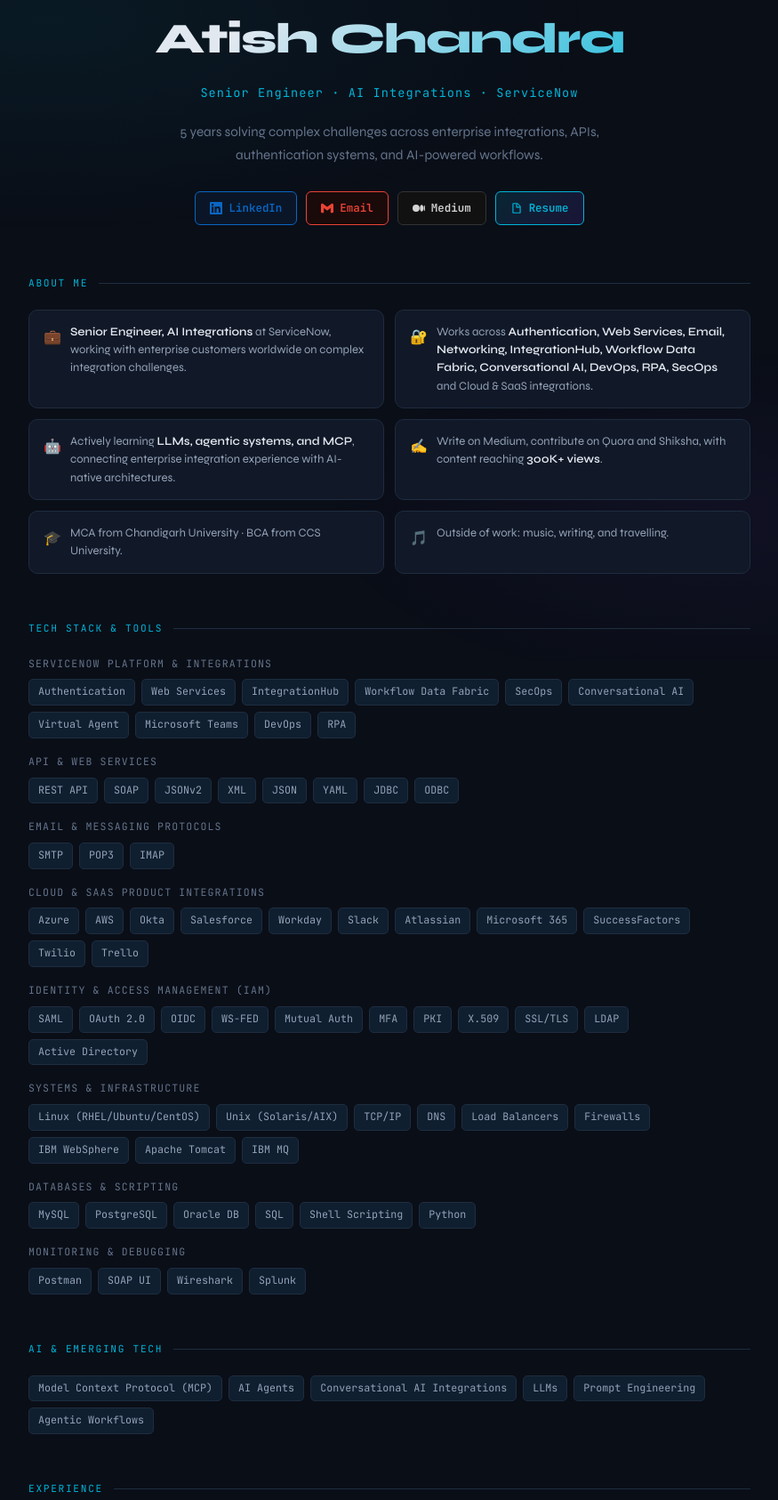
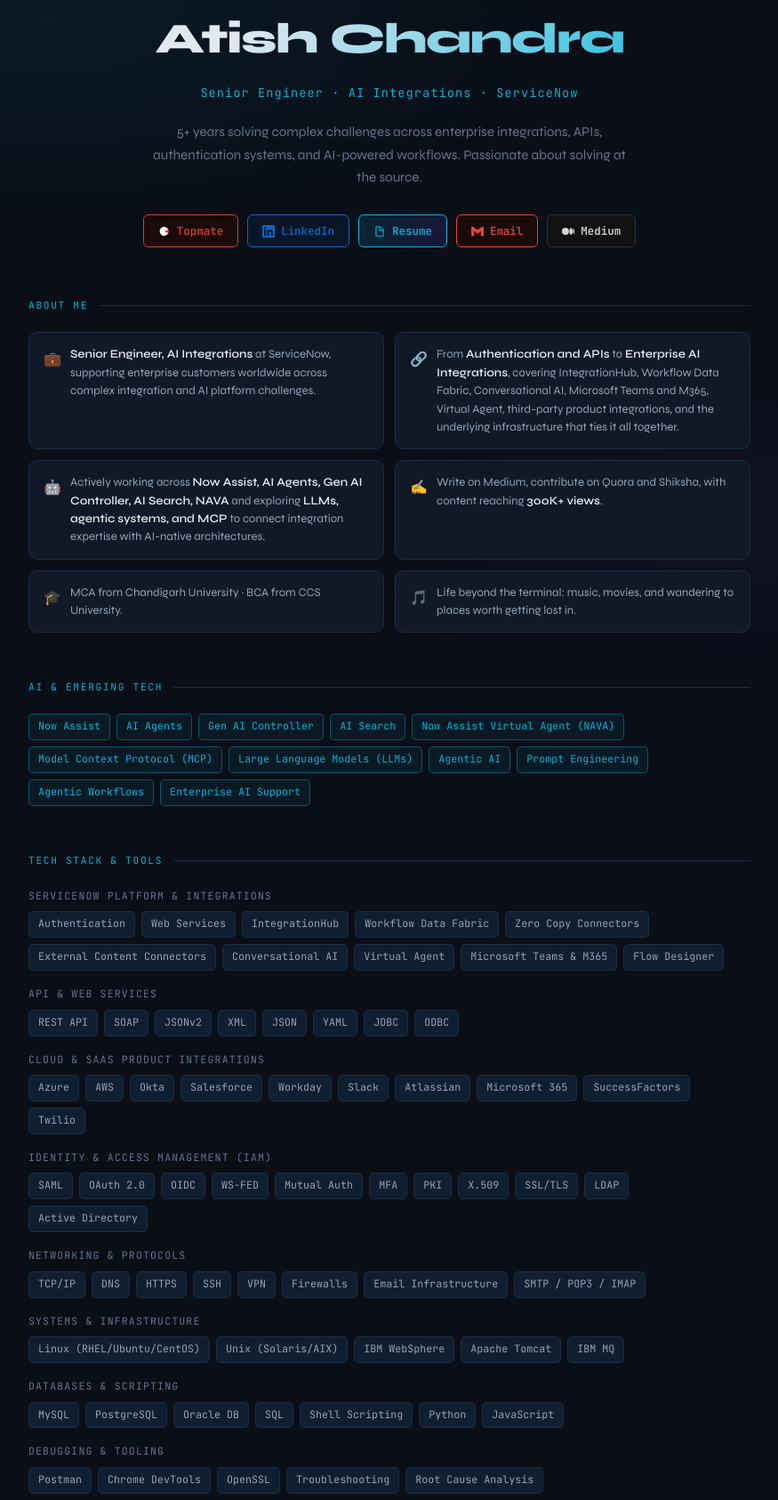
Before and after one commit to atishchandra/Profile, a plain HTML site: page index.html in a window 1280 px wide. Shown: the part 57-1743 px from the top of the page at 89% size, without its empty margins (202-1077 px from the left). Drawn offline with Linux system fonts and the light colour scheme.

Commit message:
Update index.html

```diff
--- a/index.html
+++ b/index.html
@@ -74,7 +74,7 @@
     .header .tagline {
       color: var(--muted);
       font-size: 0.95rem;
-      max-width: 520px;
+      max-width: 540px;
       margin: 0 auto 28px;
     }
 
@@ -104,9 +104,8 @@
     .badge.gmail    { background: #1a0a0a; color: #EA4335; border-color: #EA4335; }
     .badge.medium   { background: #111;    color: #d4d4d4; border-color: #333; }
     .badge.resume   { background: linear-gradient(135deg, rgba(0,180,216,0.15), rgba(124,58,237,0.15)); color: var(--accent); border-color: var(--accent); }
+    .badge.topmate  { background: #1a0a0a; color: #d93b2a; border-color: #d93b2a; }
     .badge svg { width: 14px; height: 14px; fill: currentColor; flex-shrink: 0; }
-
-
 
     section { margin-bottom: 52px; }
 
@@ -173,6 +172,11 @@
       transition: border-color 0.2s, color 0.2s;
     }
     .tag:hover { border-color: var(--accent); color: var(--accent); }
+    .tag.highlight {
+      border-color: rgba(0,180,216,0.4);
+      color: var(--accent);
+      background: rgba(0,180,216,0.07);
+    }
 
     .exp-item {
       border-left: 2px solid var(--border);
@@ -247,6 +251,7 @@
     .container > *:nth-child(4) { animation-delay: 0.35s; }
     .container > *:nth-child(5) { animation-delay: 0.42s; }
     .container > *:nth-child(6) { animation-delay: 0.49s; }
+    .container > *:nth-child(7) { animation-delay: 0.56s; }
   </style>
 </head>
 <body>
@@ -255,12 +260,24 @@
   <header class="header">
     <h1>Atish Chandra</h1>
     <p class="role">Senior Engineer &middot; AI Integrations &middot; ServiceNow</p>
-    <p class="tagline">5 years solving complex challenges across enterprise integrations, APIs, authentication systems, and AI-powered workflows.</p>
+    <p class="tagline">5+ years solving complex challenges across enterprise integrations, APIs, authentication systems, and AI-powered workflows. Passionate about solving at the source.</p>
 
     <div class="badges">
+      <a class="badge topmate" href="https://topmate.io/atish_chandra" target="_blank">
+        <svg viewBox="0 0 24 24" xmlns="http://www.w3.org/2000/svg">
+          <circle cx="12" cy="12" r="11" fill="#111111"/>
+          <circle cx="12" cy="12" r="8.5" fill="#d93b2a"/>
+          <path d="M12 12 L19 8.5 A8.5 8.5 0 1 0 19 15.5 Z" fill="white"/>
+        </svg>
+        Topmate
+      </a>
       <a class="badge linkedin" href="https://www.linkedin.com/in/atishchandra/" target="_blank">
         <svg viewBox="0 0 24 24"><path d="M20.447 20.452h-3.554v-5.569c0-1.328-.027-3.037-1.852-3.037-1.853 0-2.136 1.445-2.136 2.939v5.667H9.351V9h3.414v1.561h.046c.477-.9 1.637-1.85 3.37-1.85 3.601 0 4.267 2.37 4.267 5.455v6.286zM5.337 7.433a2.062 2.062 0 01-2.063-2.065 2.064 2.064 0 112.063 2.065zm1.782 13.019H3.555V9h3.564v11.452zM22.225 0H1.771C.792 0 0 .774 0 1.729v20.542C0 23.227.792 24 1.771 24h20.451C23.2 24 24 23.227 24 22.271V1.729C24 .774 23.2 0 22.222 0h.003z"/></svg>
         LinkedIn
+      </a>
+      <a class="badge resume" href="./Atish_Chandra_Resume.pdf" target="_blank">
+        <svg viewBox="0 0 24 24"><path d="M14 2H6a2 2 0 00-2 2v16a2 2 0 002 2h12a2 2 0 002-2V8l-6-6zm-1 1.5L18.5 9H13V3.5zM6 20V4h5v7h7v9H6z"/></svg>
+        Resume
       </a>
       <a class="badge gmail" href="javascript:void(0)" onclick="window.location.href='mai'+'lto:atishchandra2000'+'@'+'gmail.com'">
         <svg viewBox="0 0 24 24"><path d="M24 5.457v13.909c0 .904-.732 1.636-1.636 1.636h-3.819V11.73L12 16.64l-6.545-4.91v9.273H1.636A1.636 1.636 0 010 19.366V5.457c0-2.023 2.309-3.178 3.927-1.964L5.455 4.64 12 9.548l6.545-4.91 1.528-1.145C21.69 2.28 24 3.434 24 5.457z"/></svg>
@@ -269,10 +286,6 @@
       <a class="badge medium" href="https://medium.com/@atishchandra2000" target="_blank">
         <svg viewBox="0 0 24 24"><path d="M13.54 12a6.8 6.8 0 01-6.77 6.82A6.8 6.8 0 010 12a6.8 6.8 0 016.77-6.82A6.8 6.8 0 0113.54 12zM20.96 12c0 3.54-1.51 6.42-3.38 6.42-1.87 0-3.39-2.88-3.39-6.42s1.52-6.42 3.39-6.42 3.38 2.88 3.38 6.42M24 12c0 3.17-.53 5.75-1.19 5.75-.66 0-1.19-2.58-1.19-5.75s.53-5.75 1.19-5.75C23.47 6.25 24 8.83 24 12z"/></svg>
         Medium
-      </a>
-      <a class="badge resume" href="./Atish_Chandra_Resume.pdf" target="_blank">
-        <svg viewBox="0 0 24 24"><path d="M14 2H6a2 2 0 00-2 2v16a2 2 0 002 2h12a2 2 0 002-2V8l-6-6zm-1 1.5L18.5 9H13V3.5zM6 20V4h5v7h7v9H6z"/></svg>
-        Resume
       </a>
     </div>
 
@@ -283,15 +296,15 @@
     <div class="about-grid">
       <div class="about-item">
         <span class="icon">💼</span>
-        <p><strong>Senior Engineer, AI Integrations</strong> at ServiceNow, working with enterprise customers worldwide on complex integration challenges.</p>
+        <p><strong>Senior Engineer, AI Integrations</strong> at ServiceNow, supporting enterprise customers worldwide across complex integration and AI platform challenges.</p>
       </div>
       <div class="about-item">
-        <span class="icon">🔐</span>
-        <p>Works across <strong>Authentication, Web Services, Email, Networking, IntegrationHub, Workflow Data Fabric, Conversational AI, DevOps, RPA, SecOps</strong> and Cloud &amp; SaaS integrations.</p>
+        <span class="icon">🔗</span>
+        <p>From <strong>Authentication and APIs</strong> to <strong>Enterprise AI Integrations</strong>, covering IntegrationHub, Workflow Data Fabric, Conversational AI, Microsoft Teams and M365, Virtual Agent, third-party product integrations, and the underlying infrastructure that ties it all together.</p>
       </div>
       <div class="about-item">
         <span class="icon">🤖</span>
-        <p>Actively learning <strong>LLMs, agentic systems, and MCP</strong>, connecting enterprise integration experience with AI-native architectures.</p>
+        <p>Actively working across <strong>Now Assist, AI Agents, Gen AI Controller, AI Search, NAVA</strong> and exploring <strong>LLMs, agentic systems, and MCP</strong> to connect integration expertise with AI-native architectures.</p>
       </div>
       <div class="about-item">
         <span class="icon">✍️</span>
@@ -303,7 +316,26 @@
       </div>
       <div class="about-item">
         <span class="icon">🎵</span>
-        <p>Outside of work: music, writing, and travelling.</p>
+        <p>Life beyond the terminal: music, movies, and wandering to places worth getting lost in.</p>
+      </div>
+    </div>
+  </section>
+
+  <section>
+    <div class="section-title">AI &amp; Emerging Tech</div>
+    <div class="stack-group">
+      <div class="tags">
+        <span class="tag highlight">Now Assist</span>
+        <span class="tag highlight">AI Agents</span>
+        <span class="tag highlight">Gen AI Controller</span>
+        <span class="tag highlight">AI Search</span>
+        <span class="tag highlight">Now Assist Virtual Agent (NAVA)</span>
+        <span class="tag highlight">Model Context Protocol (MCP)</span>
+        <span class="tag highlight">Large Language Models (LLMs)</span>
+        <span class="tag highlight">Agentic AI</span>
+        <span class="tag highlight">Prompt Engineering</span>
+        <span class="tag highlight">Agentic Workflows</span>
+        <span class="tag highlight">Enterprise AI Support</span>
       </div>
     </div>
   </section>
@@ -314,7 +346,16 @@
     <div class="stack-group">
       <div class="stack-label">ServiceNow Platform &amp; Integrations</div>
       <div class="tags">
-        <span class="tag">Authentication</span><span class="tag">Web Services</span><span class="tag">IntegrationHub</span><span class="tag">Workflow Data Fabric</span><span class="tag">SecOps</span><span class="tag">Conversational AI</span><span class="tag">Virtual Agent</span><span class="tag">Microsoft Teams</span><span class="tag">DevOps</span><span class="tag">RPA</span>
+        <span class="tag">Authentication</span>
+        <span class="tag">Web Services</span>
+        <span class="tag">IntegrationHub</span>
+        <span class="tag">Workflow Data Fabric</span>
+        <span class="tag">Zero Copy Connectors</span>
+        <span class="tag">External Content Connectors</span>
+        <span class="tag">Conversational AI</span>
+        <span class="tag">Virtual Agent</span>
+        <span class="tag">Microsoft Teams &amp; M365</span>
+        <span class="tag">Flow Designer</span>
       </div>
     </div>
 
@@ -326,16 +367,9 @@
     </div>
 
     <div class="stack-group">
-      <div class="stack-label">Email &amp; Messaging Protocols</div>
-      <div class="tags">
-        <span class="tag">SMTP</span><span class="tag">POP3</span><span class="tag">IMAP</span>
-      </div>
-    </div>
-
-    <div class="stack-group">
       <div class="stack-label">Cloud &amp; SaaS Product Integrations</div>
       <div class="tags">
-        <span class="tag">Azure</span><span class="tag">AWS</span><span class="tag">Okta</span><span class="tag">Salesforce</span><span class="tag">Workday</span><span class="tag">Slack</span><span class="tag">Atlassian</span><span class="tag">Microsoft 365</span><span class="tag">SuccessFactors</span><span class="tag">Twilio</span><span class="tag">Trello</span>
+        <span class="tag">Azure</span><span class="tag">AWS</span><span class="tag">Okta</span><span class="tag">Salesforce</span><span class="tag">Workday</span><span class="tag">Slack</span><span class="tag">Atlassian</span><span class="tag">Microsoft 365</span><span class="tag">SuccessFactors</span><span class="tag">Twilio</span>
       </div>
     </div>
 
@@ -347,34 +381,33 @@
     </div>
 
     <div class="stack-group">
+      <div class="stack-label">Networking &amp; Protocols</div>
+      <div class="tags">
+        <span class="tag">TCP/IP</span><span class="tag">DNS</span><span class="tag">HTTPS</span><span class="tag">SSH</span><span class="tag">VPN</span><span class="tag">Firewalls</span><span class="tag">Email Infrastructure</span><span class="tag">SMTP / POP3 / IMAP</span>
+      </div>
+    </div>
+
+    <div class="stack-group">
       <div class="stack-label">Systems &amp; Infrastructure</div>
       <div class="tags">
-        <span class="tag">Linux (RHEL/Ubuntu/CentOS)</span><span class="tag">Unix (Solaris/AIX)</span><span class="tag">TCP/IP</span><span class="tag">DNS</span><span class="tag">Load Balancers</span><span class="tag">Firewalls</span><span class="tag">IBM WebSphere</span><span class="tag">Apache Tomcat</span><span class="tag">IBM MQ</span>
+        <span class="tag">Linux (RHEL/Ubuntu/CentOS)</span><span class="tag">Unix (Solaris/AIX)</span><span class="tag">IBM WebSphere</span><span class="tag">Apache Tomcat</span><span class="tag">IBM MQ</span>
       </div>
     </div>
 
     <div class="stack-group">
       <div class="stack-label">Databases &amp; Scripting</div>
       <div class="tags">
-        <span class="tag">MySQL</span><span class="tag">PostgreSQL</span><span class="tag">Oracle DB</span><span class="tag">SQL</span><span class="tag">Shell Scripting</span><span class="tag">Python</span>
+        <span class="tag">MySQL</span><span class="tag">PostgreSQL</span><span class="tag">Oracle DB</span><span class="tag">SQL</span><span class="tag">Shell Scripting</span><span class="tag">Python</span><span class="tag">JavaScript</span>
       </div>
     </div>
 
     <div class="stack-group">
-      <div class="stack-label">Monitoring &amp; Debugging</div>
+      <div class="stack-label">Debugging &amp; Tooling</div>
       <div class="tags">
-        <span class="tag">Postman</span><span class="tag">SOAP UI</span><span class="tag">Wireshark</span><span class="tag">Splunk</span>
+        <span class="tag">Postman</span><span class="tag">Chrome DevTools</span><span class="tag">OpenSSL</span><span class="tag">Troubleshooting</span><span class="tag">Root Cause Analysis</span>
       </div>
     </div>
-  </section>
 
-  <section>
-    <div class="section-title">AI &amp; Emerging Tech</div>
-    <div class="stack-group">
-      <div class="tags">
-        <span class="tag">Model Context Protocol (MCP)</span><span class="tag">AI Agents</span><span class="tag">Conversational AI Integrations</span><span class="tag">LLMs</span><span class="tag">Prompt Engineering</span><span class="tag">Agentic Workflows</span>
-      </div>
-    </div>
   </section>
 
   <section>
@@ -385,8 +418,8 @@
       <div class="exp-title">Senior Technical Engineer, AI Integrations</div>
       <div class="exp-meta">March 2026 &ndash; Present</div>
       <ul class="exp-bullets">
-        <li>Continuing as part of the AI Integrations team with expanded responsibilities, handling high-complexity escalations and contributing to cross-functional initiatives.</li>
-        <li>Supporting global enterprise customers across authentication, web services, IntegrationHub, Workflow Data Fabric, Conversational AI integrations, and related ServiceNow modules.</li>
+        <li>Expanded scope to include the full Now Assist and GenAI platform stack, working across Now Assist Admin, Skill Kit, Data Kit, AI Search, Gen AI Controller, AI Agents, and Now Assist Virtual Agent (NAVA), alongside existing integration domains.</li>
+        <li>Actively contribute to the team through conducting technical interviews, delivering technical training, and presenting integration modules to the wider team.</li>
       </ul>
     </div>
 
@@ -397,10 +430,10 @@
       <ul class="exp-bullets">
         <li>Delivered advanced L3 product support across authentication, web services, email infrastructure, networking, and platform integrations for a global customer base.</li>
         <li>Owned and resolved critical customer cases through deep technical analysis, collaboration with internal teams, and adherence to troubleshooting best practices.</li>
+        <li>Worked closely with customers across their own environments, underlying infrastructure, and technology stacks to diagnose root causes and drive resolutions that go well beyond a surface-level fix.</li>
         <li>Performed error diagnosis, debugging, validation, and in-depth root cause analysis for recurring and product-level issues.</li>
         <li>Replicated customer-reported issues in test environments to confirm bugs and escalate product defects where applicable.</li>
         <li>Contributed to automation, case deflection initiatives, and digital self-help asset development to enhance engineer and customer experience.</li>
-        <li>Collaborated directly with customers to understand business goals and technical challenges, offering tailored solutions and best-practice guidance.</li>
         <li>Managed case SLAs and escalations to minimise downtime and business impact for enterprise customers.</li>
       </ul>
     </div>
@@ -414,7 +447,6 @@
         <li>Performed technical migrations from legacy Unix servers to modern Linux environments, including upgrades to Java, PostgreSQL, MySQL, Oracle DB, IBM MQ, CFT, Tomcat, and WebSphere.</li>
         <li>Administered Oracle DB, PostgreSQL, and MySQL including script execution, backup and restoration, tablespace creation, and AWR report generation.</li>
         <li>Managed frontend servers on IBM WebSphere and Apache Tomcat, including log and trace analysis, troubleshooting, and SSL certificate installation and configuration.</li>
-        <li>Conducted application deployments using internal tools like Indusgen and Parallauncher, with monitoring via Introscope and Pacific.</li>
         <li>Served as last point of L3 escalation within the technical support team; mentored junior engineers across tools and technologies.</li>
       </ul>
     </div>
@@ -424,12 +456,9 @@
       <div class="exp-title">Associate Technical Engineer (L3), Integrations &amp; Infrastructure</div>
       <div class="exp-meta">May 2021 &ndash; September 2022 &middot; 1 yr 5 mos</div>
       <ul class="exp-bullets">
-        <li>Supported design and deployment of applicative technical architecture using standardised components, taking solutions into production environments.</li>
         <li>Built application infrastructure from scratch across Web, Application, Batch, and Database server tiers for a French Automobile client.</li>
-        <li>Integrated new applications and updates, managing data exchange interfaces between internal systems and partner applications.</li>
         <li>Managed end-to-end database tasks across PostgreSQL, Oracle, and MySQL including installation, performance tuning, monitoring, backup and restore, and migration.</li>
         <li>Automated routine infrastructure processes using Shell scripting to ensure repeatability and high-quality delivery.</li>
-        <li>Configured and monitored batch jobs using Dollar Universe/Univiewer ($U) and Crontab.</li>
         <li>Led application migration from HTTP to HTTPS, improving security and compliance posture.</li>
       </ul>
     </div>
@@ -446,10 +475,9 @@
   </section>
 
   <footer class="footer">
-    <p>Built by <a href="https://github.com/atishchandra">Atish Chandra</a> &nbsp;&middot;&nbsp; <a href="./Atish_Chandra_Resume.pdf">Resume</a></p>
+    <p>Built by <a href="https://github.com/atishchandra">Atish Chandra</a> &nbsp;&middot;&nbsp; <a href="./Atish_Chandra_Resume.pdf">Resume</a> &nbsp;&middot;&nbsp; <a href="https://topmate.io/atish_chandra">Topmate</a></p>
   </footer>
 
 </div>
-
 </body>
 </html>
```
